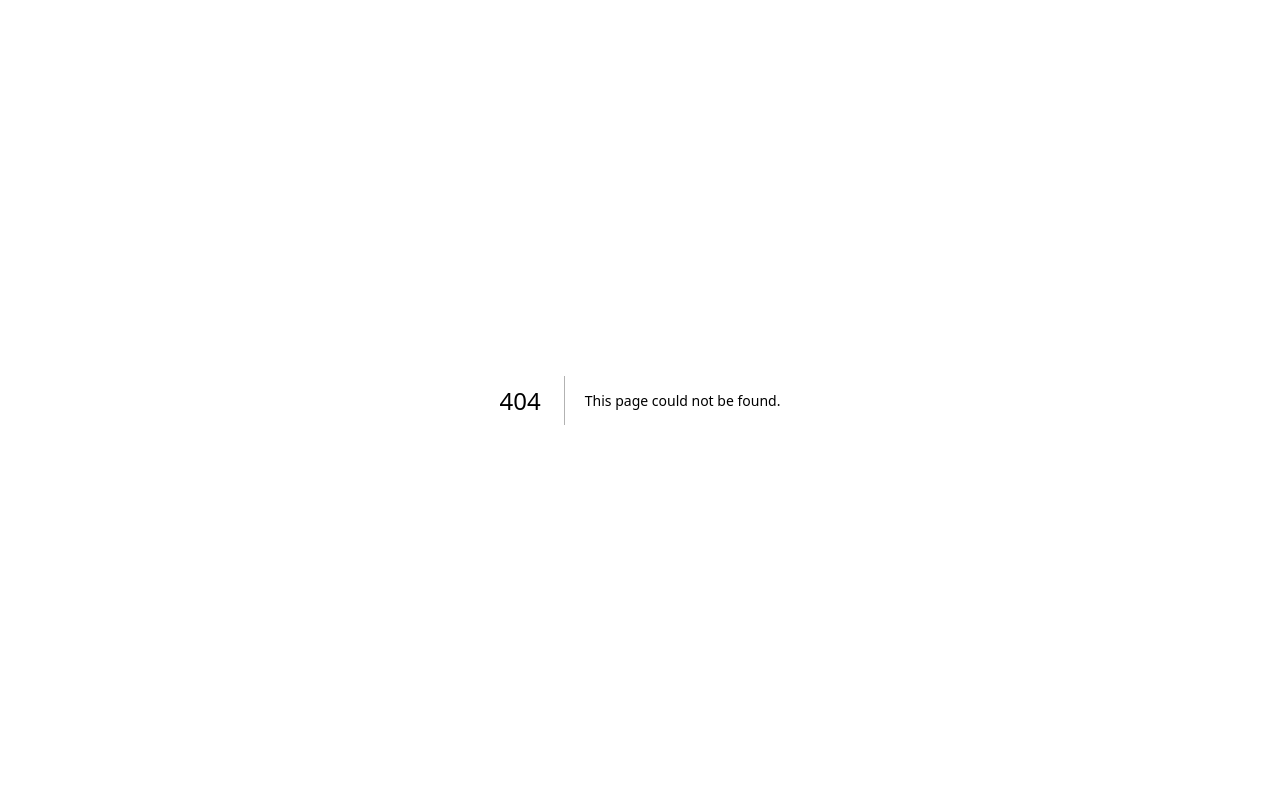
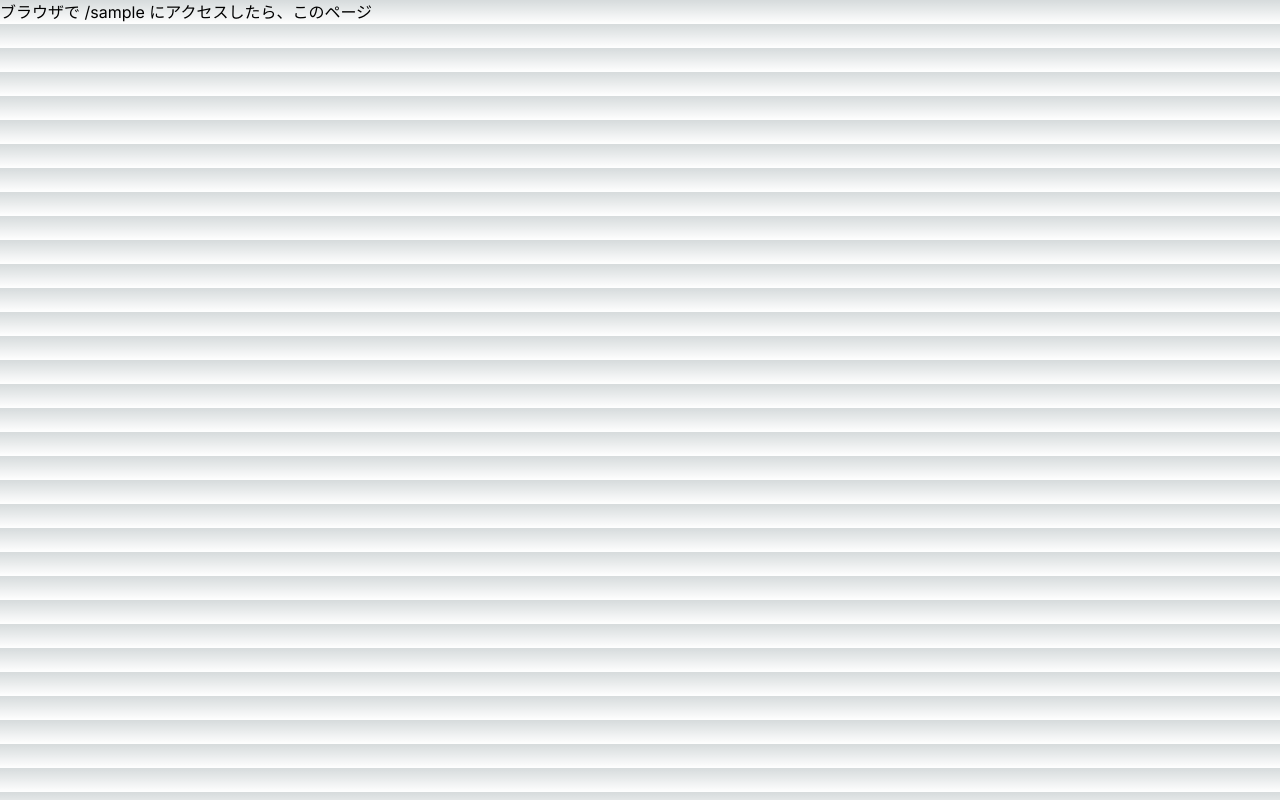
Before and after one commit to adsee-se/adpoints, a Next.js app: page /sample in a window 1280 px wide. Before the commit this address had no page. Built offline with nearby package versions, Linux system fonts and the light colour scheme.

Commit message:
各種ディレクトリを初期構成

```diff
--- /dev/null
+++ b/app/sample/page.tsx
@@ -0,0 +1,9 @@
+const Sample = async () => {
+  return (
+    <>
+      <div>ブラウザで /sample にアクセスしたら、このページ</div>
+    </>
+  );
+};
+
+export default Sample;
```
Also changed, not shown: app/page.tsx (renamed from app/top/page.tsx), atoms/atoms.tsx (added), atoms_union/atomsUnion.tsx (added).
